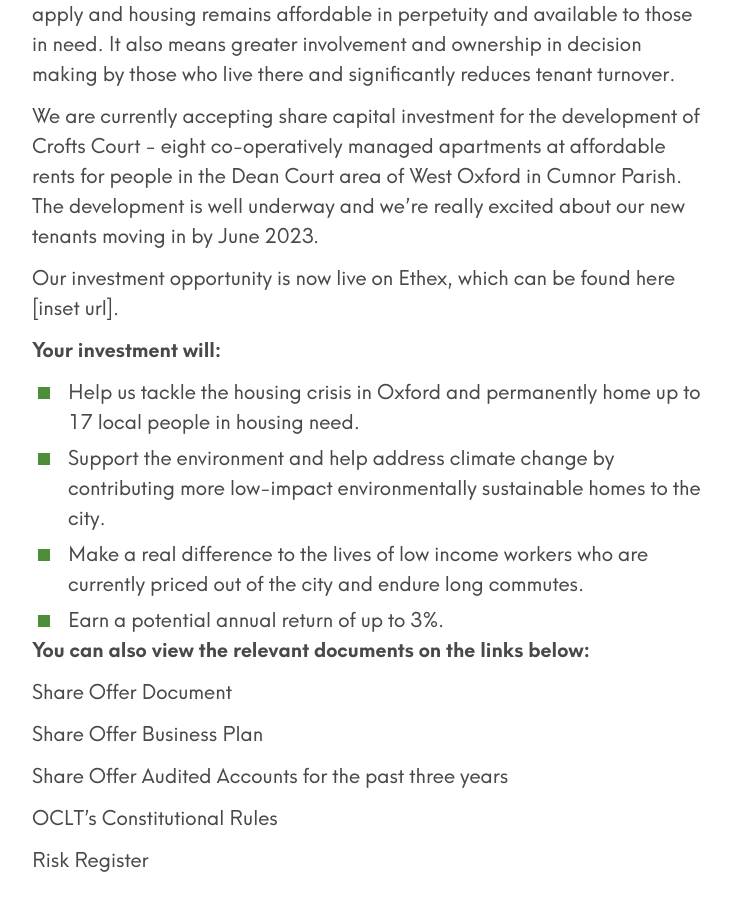
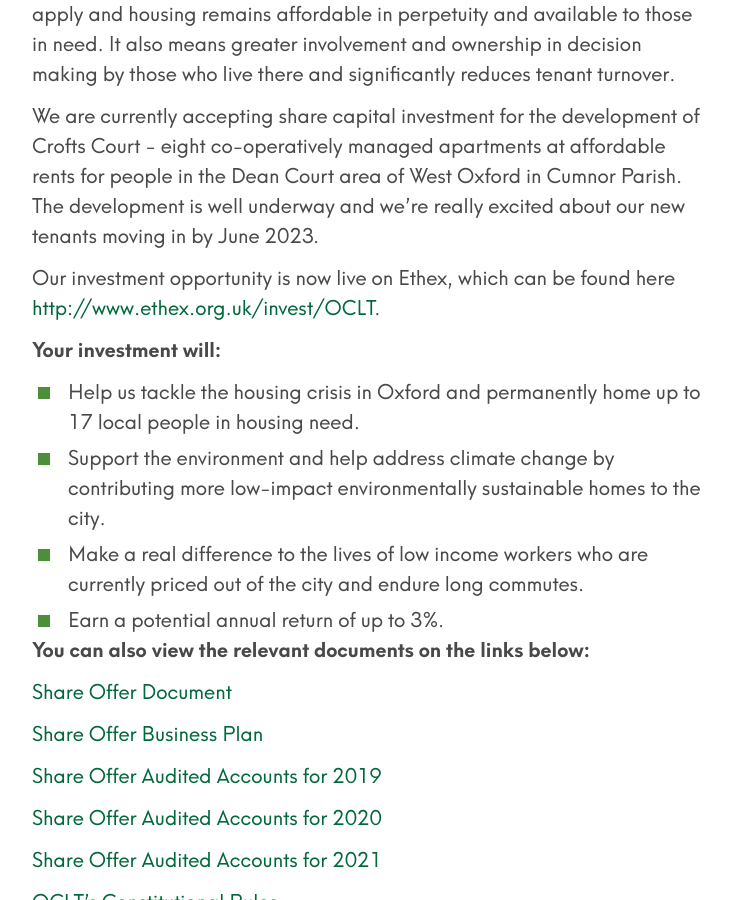
Before and after one commit to johnpuddephatt/oclt, a Jekyll site: the page built from _pages/crofts-court.md, in a window 1280 px wide and 900 px high, scrolled down 977 px. Shown: the whole window, without its empty margins (272-1003 px from the left). Built offline with Jekyll 4.4.1, drawn with Linux system fonts in a browser that asks for light colours; some of the changed text lies outside the part shown.

Commit message:
Update from Forestry.io Oxfordshire CLT updated _pages/crofts-court.md

```diff
--- a/_pages/crofts-court.md
+++ b/_pages/crofts-court.md
@@ -14,7 +14,7 @@ Our approach is to provide sustainable and genuinely affordable housing using a
 
 We are currently accepting share capital investment for the development of Crofts Court - eight co-operatively managed apartments at affordable rents for people in the Dean Court area of West Oxford in Cumnor Parish. The development is well underway and we're really excited about our new tenants moving in by June 2023.
 
-Our investment opportunity is now live on Ethex, which can be found here \[inset url\].
+Our investment opportunity is now live on Ethex, which can be found here [http://www.ethex.org.uk/invest/OCLT](http://www.ethex.org.uk/invest/OCLT "http://www.ethex.org.uk/invest/OCLT").
 
 **Your investment will:**
 
@@ -25,12 +25,20 @@ Our investment opportunity is now live on Ethex, which can be found here \[inset
 
 **You can also view the relevant documents on the links below:**
 
-Share Offer Document
+[Share Offer Document](https://drive.google.com/file/d/14siM7SLb4ZL0ee51eZi2I6f_1N8MR6N3/view?usp=sharing)
 
-Share Offer Business Plan
+[Share Offer Business Plan](https://drive.google.com/file/d/1bwEhCXWfcRP2lMVEj1KB1dLhvXdc-df1/view?usp=sharing)
 
-Share Offer Audited Accounts for the past three years
+[Share Offer Audited Accounts for 2019](https://drive.google.com/file/d/1DtUs2Rtob4AkzdN4O7jK1deDuiJ4UOaX/view?usp=sharing)
 
-OCLT’s Constitutional Rules
+[Share Offer Audited Accounts for 2020](https://drive.google.com/file/d/1oMCv1H2Wn_rmC70wHfLUu0JNdzdDp9be/view?usp=sharing)
 
-Risk Register
+[Share Offer Audited Accounts for 2021](https://drive.google.com/file/d/1S2QY_z2K6UPCvEeUZr00Vgc9hc0psQDc/view?usp=sharing)
+
+[OCLT’s Constitutional Rules]()
+
+[Risk Register](https://docs.google.com/spreadsheets/d/1L-b8mUlnaeB0piyNAePtc4xZ62FeJthT/edit?usp=sharing&ouid=100976263688228205056&rtpof=true&sd=true)
+
+[OCLT's Reserves Policy](https://docs.google.com/document/d/1ByzHJ6Bu38vn9UUDc2lwieTBb1z0xnKMiu_RG8OZytA/edit?usp=sharing)
+
+[OCLT's Privacy Policy](https://www.oclt.org.uk/data-privacy/)
```
Also changed, not shown: other parts of _pages/crofts-court.md (+1 -1 lines).
